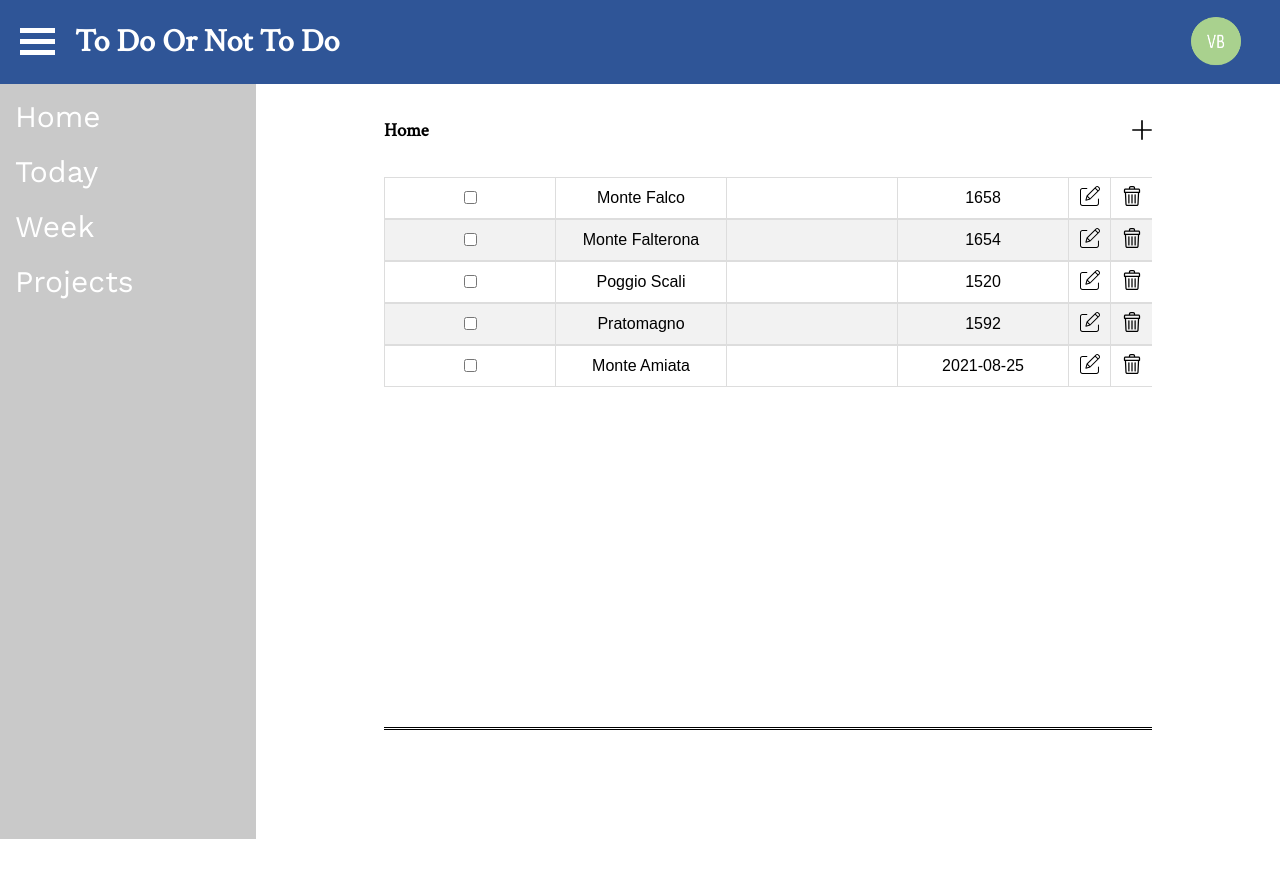
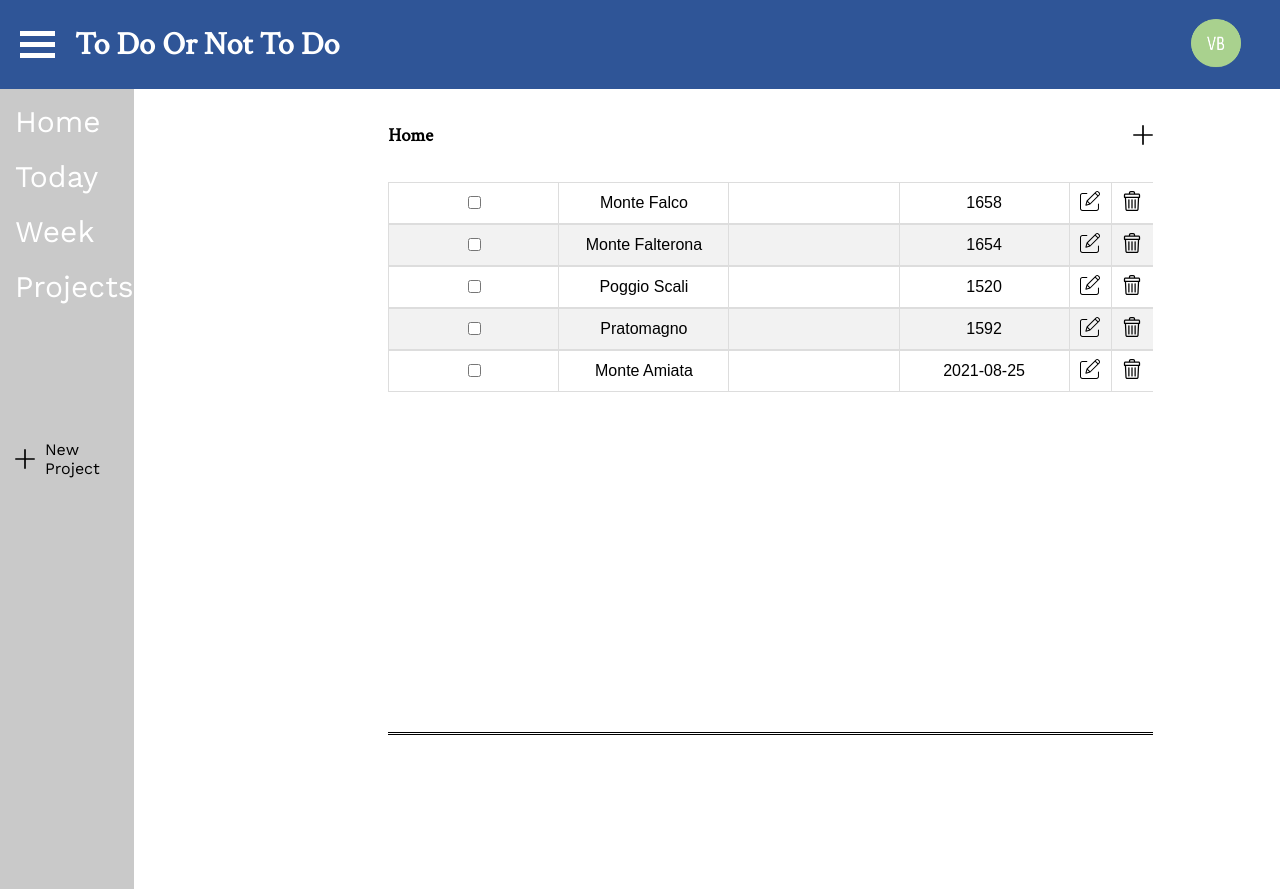
Before and after one commit to Vaxe1066/ToDoList, a website built with webpack: page dist/index.html in a window 1280 px wide. Both pictures are taken after a click on the element 37 px from the left and 41 px from the top of the page. Before the commit the page ends 839 px from the top, so only its background shows below. Built offline with nearby package versions, Linux system fonts and the light colour scheme.

Commit message:
Side bar functionality started

```diff
--- a/src/contents-load.js
+++ b/src/contents-load.js
@@ -1,3 +1,5 @@
+import addIcon from './add.svg';
+
 const contentLoad = () => {
 
     const wrapper = document.querySelector(".content");
@@ -23,13 +25,16 @@ const contentLoad = () => {
     dropdownDiv.classList.add("dropdown-content");
     wrapper.appendChild(dropdownDiv);
 
+    const dropOptions = document.createElement("div");
+    dropOptions.classList.add("dropOptions");
+    dropdownDiv.appendChild(dropOptions);
 
     const dropdownDivEl = document.querySelector(".dropdown-content")
 
-    dropdownDivEl.appendChild(homeBtn);
-    dropdownDivEl.appendChild(todayBtn);
-    dropdownDivEl.appendChild(weekBtn);
-    dropdownDivEl.appendChild(projectsBtn);
+    dropOptions.appendChild(homeBtn);
+    dropOptions.appendChild(todayBtn);
+    dropOptions.appendChild(weekBtn);
+    dropOptions.appendChild(projectsBtn);
 
 
     const middleDiv = document.querySelector(".middle");
@@ -37,6 +42,28 @@ const contentLoad = () => {
 
 
 
+    /* sub porjects */
+    const dropdownOptionsEl = document.querySelector(".dropOptions")
+    const subProjDiv = document.createElement("div");
+    subProjDiv.classList.add("subProjects");
+    dropdownOptionsEl.appendChild(subProjDiv);
+
+    const addProj = document.createElement("div");
+    addProj.classList.add("addProjectDiv");
+    dropdownDivEl.appendChild(addProj);
+    const inputProjIcon = document.createElement("input");
+    inputProjIcon.setAttribute("type", "image");
+    inputProjIcon.src = addIcon;
+    inputProjIcon.setAttribute("width", "20px");
+    inputProjIcon.setAttribute("height", "20px");
+    inputProjIcon.classList.add("projectAdd");
+    addProj.appendChild(inputProjIcon) ;
+
+    const addProjectText = document.createElement("p");
+    addProjectText.textContent = "New Project";
+    addProj.appendChild(addProjectText) ;
+
+
 
 }
 
--- a/src/index.js
+++ b/src/index.js
@@ -25,7 +25,29 @@ bar.addEventListener("click", ()=>{
     else if(!contents){
         contentLoad();
     }
+    /*side bar event listners */
 
+    const projectAddEl = document.querySelector(".projectAdd");
+    if(projectAddEl){
+      projectAddEl.addEventListener("click", ()=>{
+        console.log("Hello");
+        const subProjDiv =document.querySelector(".subProjects");
+        const projPrompt = prompt("New Project Name");
+        if(projPrompt && subProjDiv){
+          const newProjAnchor = document.createElement("a");
+          newProjAnchor.classList.add(projPrompt);
+          newProjAnchor.textContent = projPrompt;
+          newProjAnchor.style.fontSize = "15px";
+          newProjAnchor.style.paddingLeft = "40px";
+          newProjAnchor.style.color = "rgb(47,85,151)";
+
+          subProjDiv.appendChild(newProjAnchor);
+
+        }
+        ;
+
+      })
+    }
 
 })
 
@@ -37,6 +59,13 @@ function Task(id, title, details, date){
     this.date=date
   }
 
+let overall = [
+  {  id:1, title: "Monte Falco", details:"", date: 1658},
+  {  id:2, title: "Monte Falterona", details:"", date: 1654},
+  {  id:3, title: "Poggio Scali", details:"", date: 1520 },
+  {  id:4, title: "Pratomagno", details:"",date: 1592  },
+  {  id:5, title: "Monte Amiata", details:"",date: "2021-08-25"  }
+];
 
 let mountains = [
     {  id:1, title: "Monte Falco", details:"", date: 1658},
@@ -243,27 +272,6 @@ submitBtnEdit.addEventListener("click", ()=>{
 
 
 
-/*
-function deleteConditions(data, item){
-  item.addEventListener("click", function(e) {
-    let idx = getClassIDOParent(item);
-    data.splice(idx-1, 1);
-    console.log(data);
-    const containerRem = document.querySelector('.tableMain');
-    removeAllChildNodes(containerRem);
-    let table = document.querySelector("table");
-    //let data = Object.keys(data[0]);
-    generateTable(table, data);
-  })
-}
-
-
-const deleteEl = document.querySelectorAll(".delete-btn");
-deleteEl.forEach(deleteItem =>{
-  deleteConditions(mountains, deleteItem );
-})
-
-*/
 function execDeleteTask(data){
   const deleteEl = document.querySelectorAll(".delete-btn");
   deleteEl.forEach(deleteItem =>{
--- a/src/style.css
+++ b/src/style.css
@@ -48,10 +48,13 @@ h1, h2, h3, h4, h5, h6 {
     width: 50px;
     height: 50px;
 }
-
 .dropdown-content{
+    height: 100vh;
+    background-color: rgb(201,201,201);
+}
+.dropOptions{
     grid-column: 1/3;
-    grid-row: 2/10;
+    grid-row: 2/9;
     background-color: rgb(201,201,201);
     display:flex;
     flex-direction: column;
@@ -61,6 +64,30 @@ h1, h2, h3, h4, h5, h6 {
 
 
 }
+
+.addProjectDiv{
+    grid-column: 1/3;
+    grid-row: 10;
+    display: flex;
+    flex-direction: row;
+    align-items: center;
+    gap: 10px;
+    padding-left: 15px;
+    background-color: rgb(201,201,201);
+}
+
+.subProjects{
+    display:flex;
+    flex-direction: column;
+    height: 100px;
+    gap: 10px;
+    overflow-y: auto;
+}
+.subProjects a:hover{
+    cursor: pointer;
+    background-color:white;
+}
+
 
 a:hover{
     cursor: pointer;
```
Also changed, not shown: dist/bundle.js.
